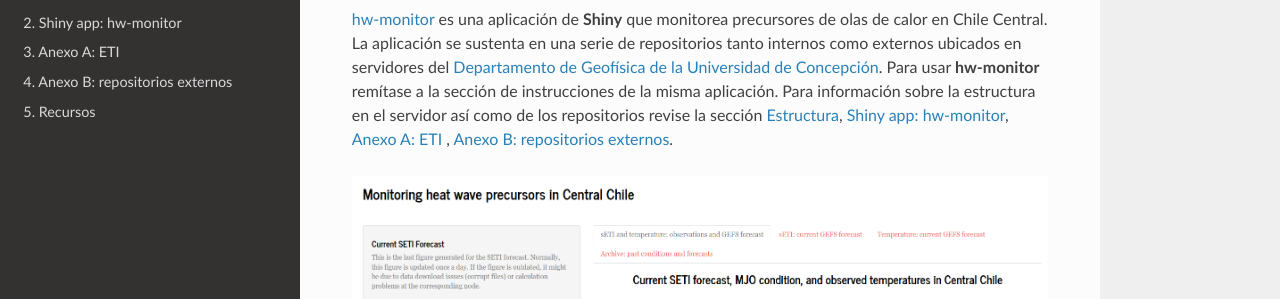
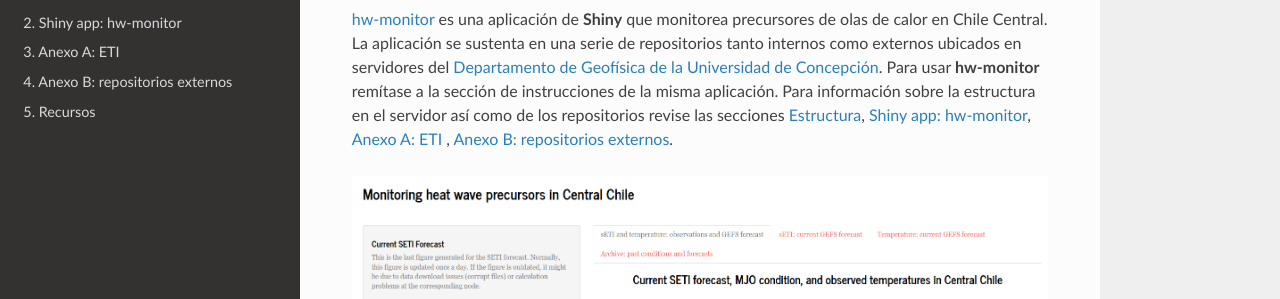
Before and after one commit to chsegura/rtd-tutorial, a Sphinx documentation site: the page built from docs/source/index.rst, in a window 1280 px wide and 900 px high. Shown: the part 152-451 px from the top of the window. Built offline with Sphinx 7.4.7 and the Read the Docs theme 2.0.0, drawn with Linux system fonts in a browser that asks for light colours.

Commit message:
Update index.rst

```diff
--- a/docs/source/index.rst
+++ b/docs/source/index.rst
@@ -1,7 +1,7 @@
 Bienvenido al instructivo de hw-monitor!
 ===================================
 
-`hw-monitor <https://www2.dgeo.udec.cl/shiny/hw-monitor/>`_  es una aplicación de **Shiny** que monitorea precursores de olas de calor en Chile Central. La aplicación se sustenta en una serie de repositorios tanto internos como externos ubicados en servidores del `Departamento de Geofísica de la Universidad de Concepción <https://www.dgeo.udec.cl/>`_. Para usar **hw-monitor** remítase a la sección de instrucciones de la misma aplicación. Para información sobre la estructura en el servidor así como de los repositorios revise la sección :doc:`estructura`, :doc:`monitor`, :doc:`anexoA` , :doc:`anexoB`.
+`hw-monitor <https://www2.dgeo.udec.cl/shiny/hw-monitor/>`_  es una aplicación de **Shiny** que monitorea precursores de olas de calor en Chile Central. La aplicación se sustenta en una serie de repositorios tanto internos como externos ubicados en servidores del `Departamento de Geofísica de la Universidad de Concepción <https://www.dgeo.udec.cl/>`_. Para usar **hw-monitor** remítase a la sección de instrucciones de la misma aplicación. Para información sobre la estructura en el servidor así como de los repositorios revise las secciones :doc:`estructura`, :doc:`monitor`, :doc:`anexoA` , :doc:`anexoB`.
 
 .. figure:: images/main.png
    :width: 100%
```
